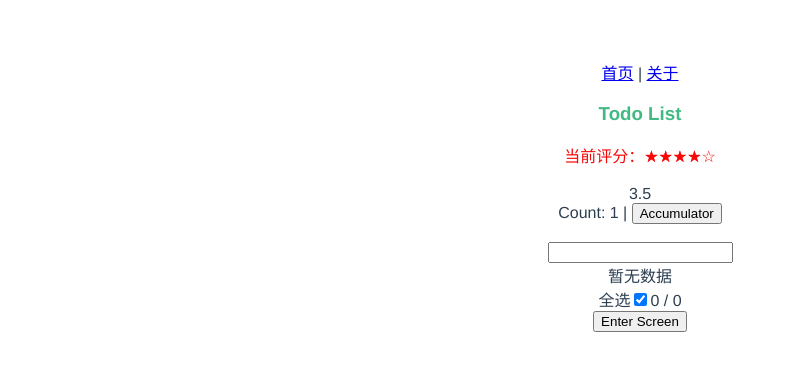
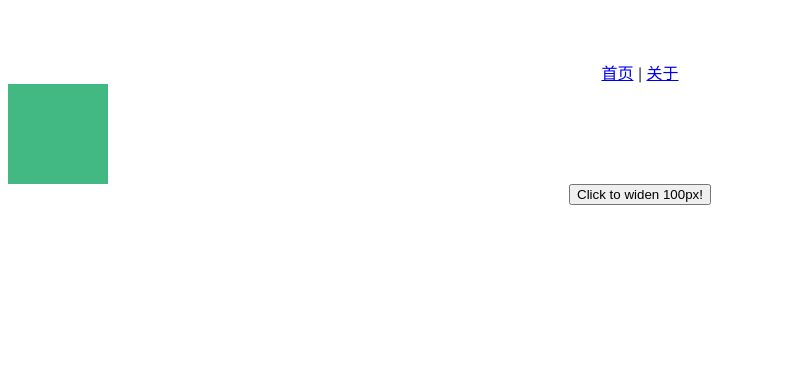
Before and after one commit to SimpleLearnCoding/todos, a Vue app: page / in a window 1280 px wide. Shown: the top 370 px of the page, without its empty margins (0-788 px from the left). Built offline with nearby package versions, Linux system fonts and the light colour scheme.

Commit message:
comment: 使用动画 - Animation

```diff
--- /dev/null
+++ b/src/components/WidenAnimation.vue
@@ -0,0 +1,23 @@
+<template>
+    <!-- 需求：每次点击按钮的时候，div 标签的宽度都增加 100px   -->
+    <div class="box" :style="{width: width+'px'}"></div>
+    <button @click="widenBox">Click to widen 100px!</button>
+</template>
+
+<script setup>
+import {ref} from "vue";
+
+let width = ref(100)
+
+function widenBox() {
+    width.value += 100
+}
+
+</script>
+
+<style scoped>
+.box {
+    background: #42b983;
+    height: 100px;
+}
+</style>
--- a/src/pages/HomePage.vue
+++ b/src/pages/HomePage.vue
@@ -1,12 +1,25 @@
 <template>
 
-  <TodoList/>
+    <div v-if="version === 1">
+        <TodoList></TodoList>
+    </div>
+
+    <div v-if="version === 2">
+        <WidenAnimation></WidenAnimation>
+    </div>
 
 </template>
 
 <script setup>
 
 import TodoList from "../components/TodoList"
+import WidenAnimation from "../components/WidenAnimation"
+
+/**
+ * 控制显示页面的版本号
+ * @type {number}
+ */
+const version = 2
 
 </script>
 
```
